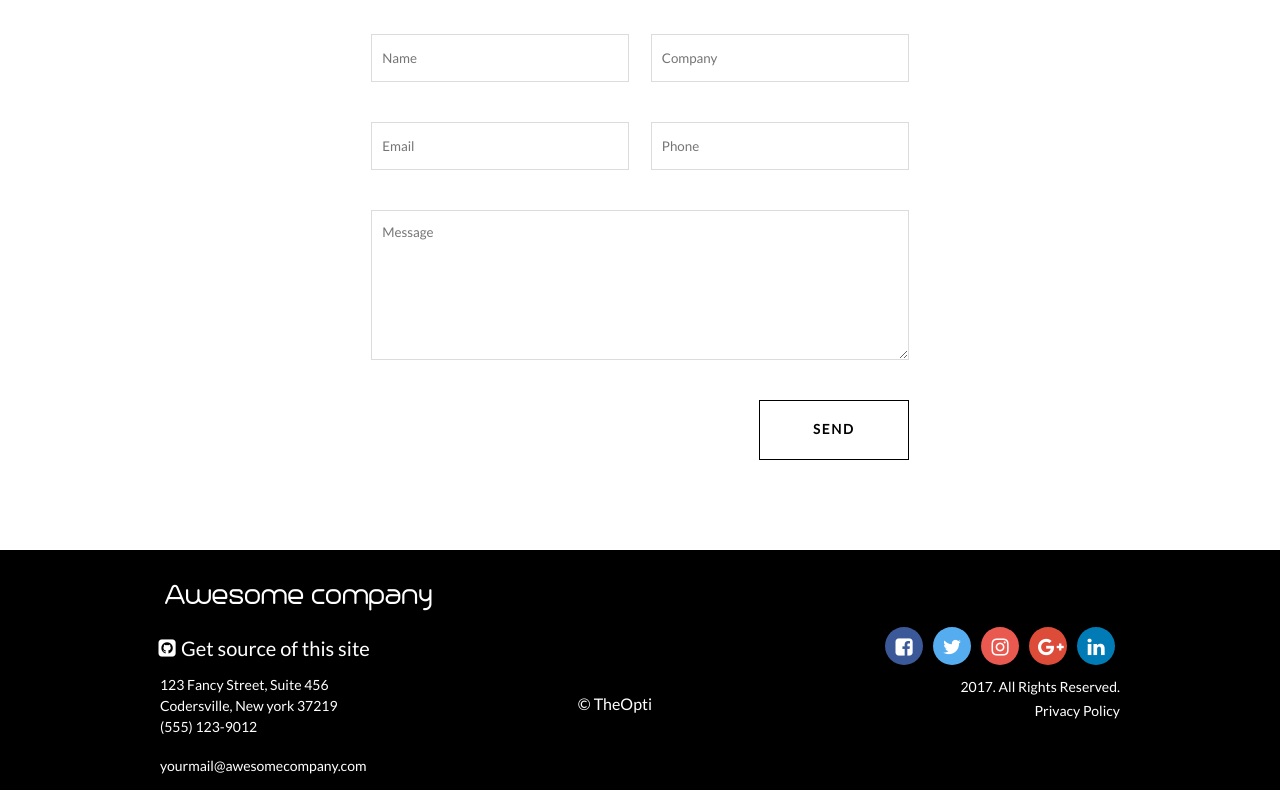
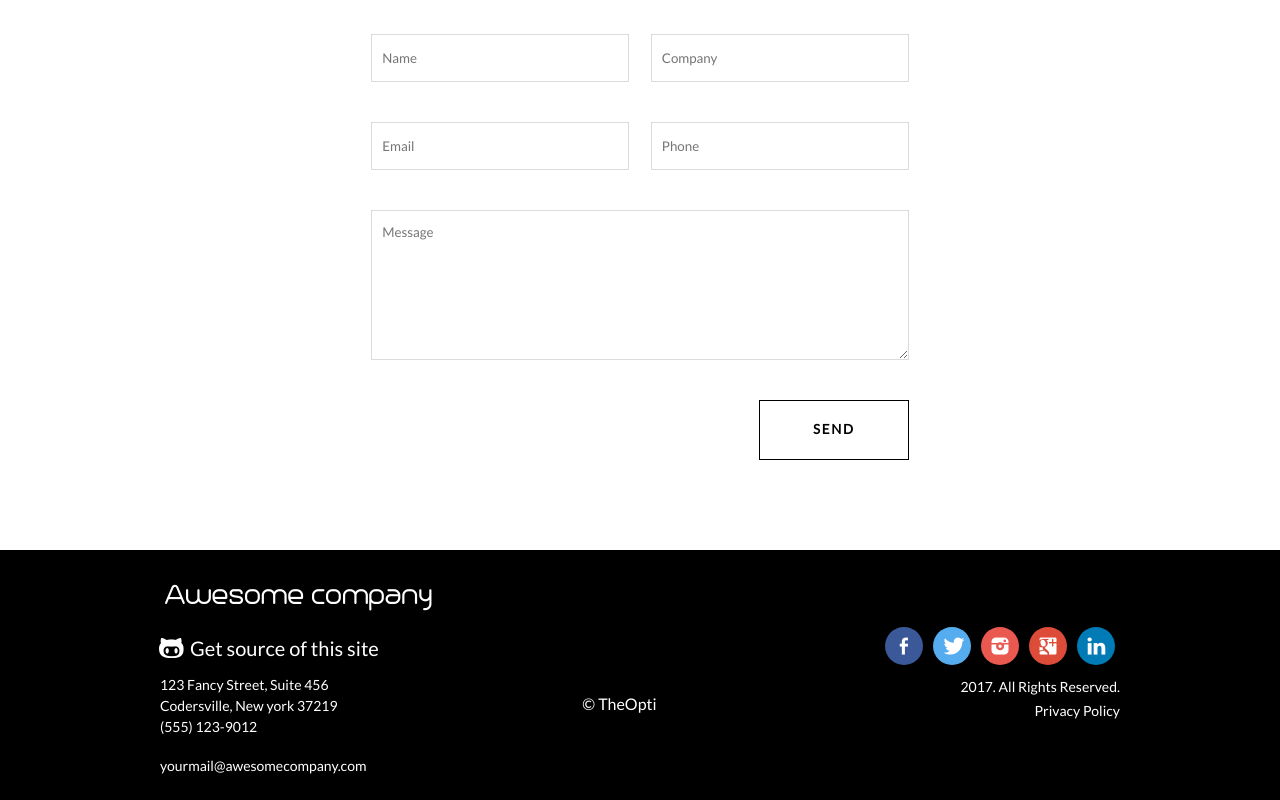
Before and after one commit to TheOpti/urban-guide-template, a website: page index.html in a window 1280 px wide. Shown: the part 4451-5251 px from the top of the page. Drawn offline with Linux system fonts and the light colour scheme; some packages are replaced by stand-ins of ours.

Commit message:
New icons

```diff
--- a/index.html
+++ b/index.html
@@ -227,7 +227,7 @@
     <div class="footer__site-info">
       <div>
         <span class="footer__github-icon">
-          <i class="icon-github-squared"></i>
+          <i class="icon-github"></i>
           <span class="footer__source-code-info">Get source of this site</span>
         </span>
         <span class="footer__address-line">123 Fancy Street, Suite 456</span>
@@ -239,16 +239,16 @@
       <div class="footer__sm-section">
         <div class="footer__sm-icons">
           <span class="footer__sm-icon footer__sm-icon--facebook">
-            <i class="icon-facebook-squared"></i>
+            <i class="icon-facebook"></i>
           </span>
           <span class="footer__sm-icon footer__sm-icon--twitter">
-            <i class="icon-twitter"></i>
+            <i class="icon-twitter-bird"></i>
           </span>
           <span class="footer__sm-icon footer__sm-icon--instagram">
-            <i class="icon-instagram"></i>
+            <i class="icon-instagram-filled"></i>
           </span>
           <span class="footer__sm-icon footer__sm-icon--gplus">
-            <i class="icon-gplus"></i>
+            <i class="icon-googleplus-rect"></i>
           </span>
           <span class="footer__sm-icon footer__sm-icon--linkedin">
             <i class="icon-linkedin"></i>
--- a/scss/basic.scss
+++ b/scss/basic.scss
@@ -15,12 +15,14 @@ html {
   width: 100%;
   height: 100%;
 }
+
 @font-face {
   font-family: 'trenchthin';
   src: url('../fonts/trench100free-webfont.woff2') format('woff2'), url('../fonts/trench100free-webfont.woff') format('woff');
   font-weight: normal;
   font-style: normal;
 }
+
 @font-face {
   font-family: 'fontello';
   src: url('../fonts/fontello.woff2') format('woff2'), url('../fonts/fontello.woff') format('woff');
@@ -47,34 +49,19 @@ html {
   -moz-osx-font-smoothing: grayscale;
 }
 
-.icon-cancel:before {
-  content: '\e800';
-}
-
-.icon-twitter:before {
-  content: '\f099';
-}
-
-.icon-menu:before {
-  content: '\f0c9';
-}
-
-.icon-gplus:before {
-  content: '\f0d5';
-}
-
-.icon-linkedin:before {
-  content: '\f0e1';
-}
-
-.icon-instagram:before {
-  content: '\f16d';
-}
-
-.icon-github-squared:before {
-  content: '\f300';
-}
-
-.icon-facebook-squared:before {
-  content: '\f308';
-}
+.icon-play-circled2:before { content: '\e800'; }
+.icon-pencil:before { content: '\e801'; }
+.icon-search:before { content: '\e802'; }
+.icon-target:before { content: '\e803'; }
+.icon-user:before { content: '\e804'; }
+.icon-location:before { content: '\e805'; }
+.icon-mobile:before { content: '\f10b'; }
+.icon-paper-plane:before { content: '\f1d8'; }
+.icon-address-book-o:before { content: '\f2ba'; }
+.icon-address-card-o:before { content: '\f2bc'; }
+.icon-facebook:before { content: '\f300'; }
+.icon-twitter-bird:before { content: '\f303'; }
+.icon-github:before { content: '\f308'; }
+.icon-googleplus-rect:before { content: '\f309'; }
+.icon-linkedin:before { content: '\f31a'; }
+.icon-instagram-filled:before { content: '\f31f'; }
--- a/scss/footer.scss
+++ b/scss/footer.scss
@@ -23,13 +23,18 @@
     margin: 0 auto;
     display: flex;
     justify-content: space-between;
+    margin-bottom: 20px;
   }
 
   &__github-icon {
     display: flex;
     align-items: center;
-    margin: 10px 0 20px -7px;
+    margin: 10px 0 20px -5px;
     font-size: 20px;
+  }
+
+  &__source-code-info {
+    padding-left: 7px;
   }
 
   &__address-line {
@@ -69,7 +74,7 @@
     height: 38px;
     margin: 0 5px;
     cursor: pointer;
-    font-size: 20px;
+    font-size: 17px;
 
     &--facebook {
       background-color: #3b5998;
```
Also changed, not shown: css/styles.css, fonts/fontello.woff, fonts/fontello.woff2, 1 other file.
